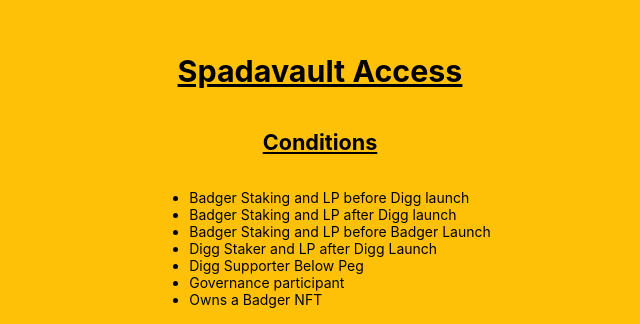
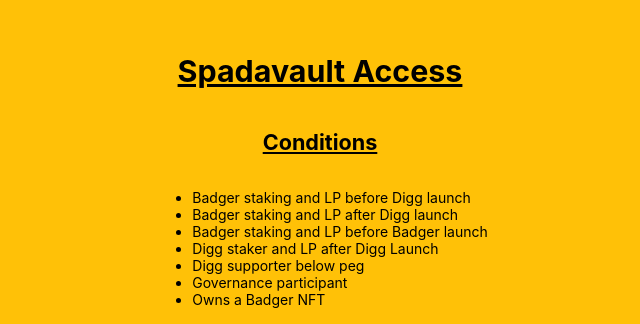
Before and after one commit to Badger-Finance/yearn_whitelist, a React (Create React App) app: page / in a window 1280 px wide. Shown: the part 116-440 px from the top of the page, without its empty margins (320-960 px from the left). Built offline with nearby package versions, Linux system fonts and the light colour scheme; no server answers.

Commit message:
fix capitalisation

```diff
--- a/src/App.js
+++ b/src/App.js
@@ -23,11 +23,11 @@
           <h5 className="underline-title">Conditions</h5>
 
           <ul className="conditions">
-            <li>Badger Staking and LP before Digg launch</li>
-            <li>Badger Staking and LP after Digg launch</li>
-            <li>Badger Staking and LP before Badger Launch</li>
-            <li>Digg Staker and LP after Digg Launch</li>
-            <li>Digg Supporter Below Peg</li>
+            <li>Badger staking and LP before Digg launch</li>
+            <li>Badger staking and LP after Digg launch</li>
+            <li>Badger staking and LP before Badger launch</li>
+            <li>Digg staker and LP after Digg Launch</li>
+            <li>Digg supporter below peg</li>
             <li>Governance participant</li>
             <li>Owns a Badger NFT</li>
           </ul>
```
